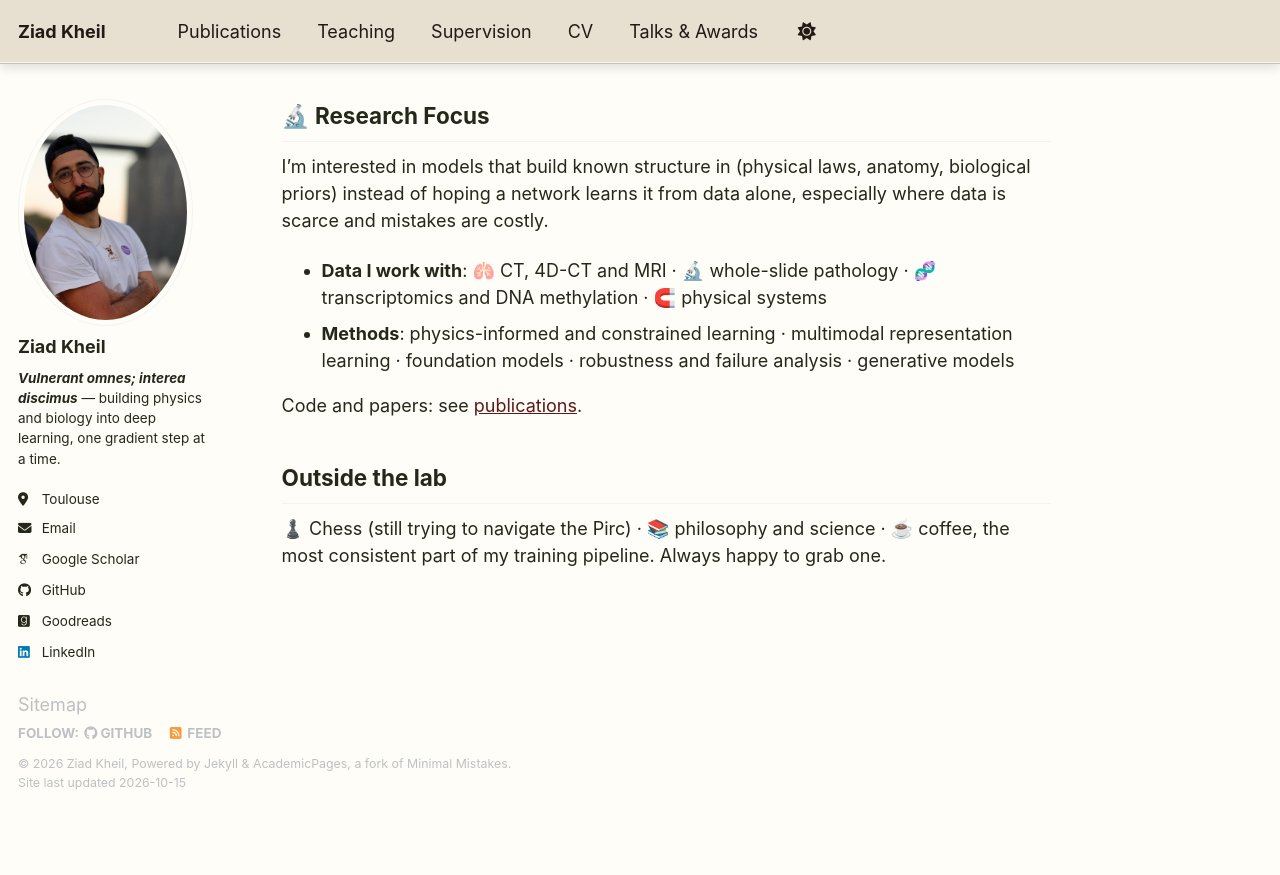
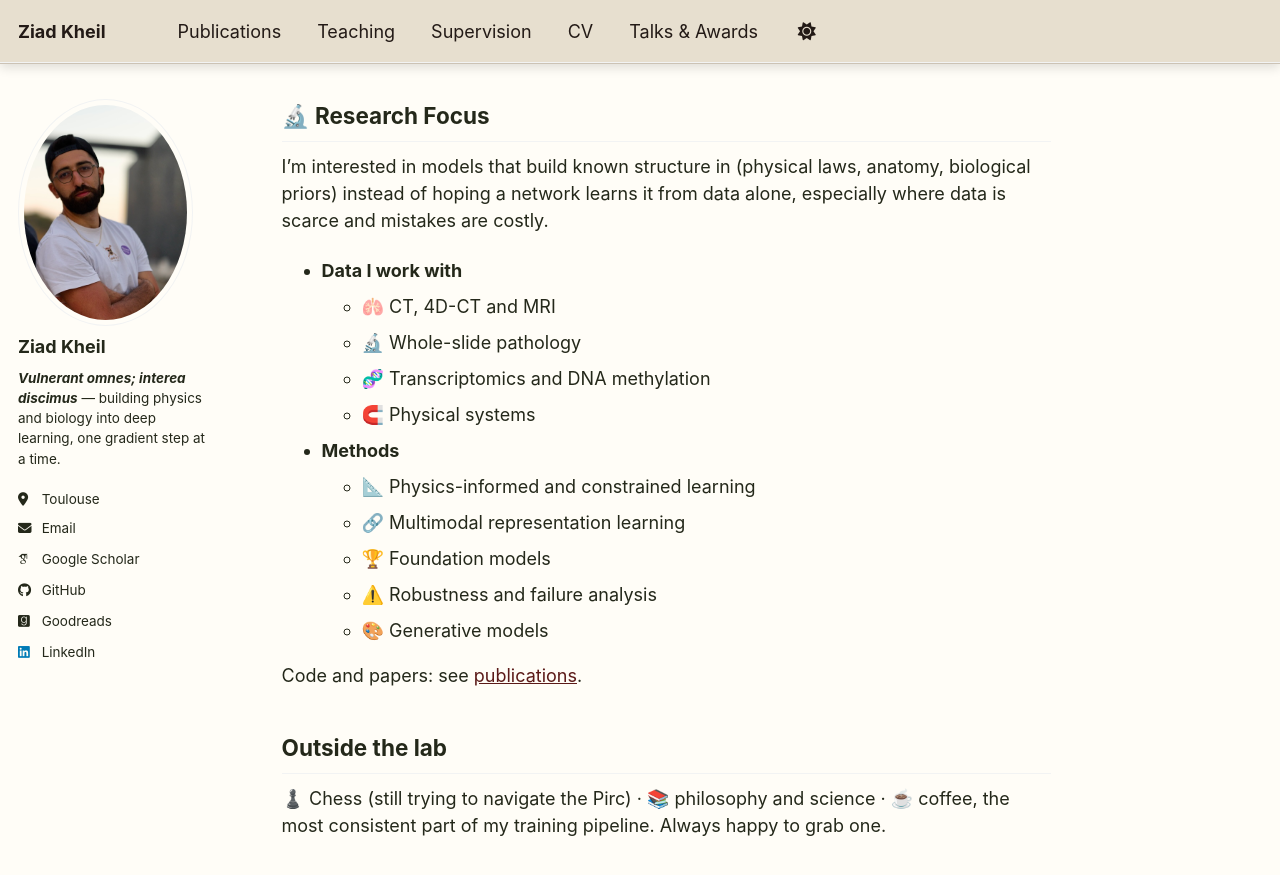
Before and after one commit to Kheil-Z/Kheil-Z.github.io, a Jekyll site: the page built from _pages/about.md, in a window 1280 px wide and 900 px high, scrolled down 442 px. Shown: the top 875 px of the window. Built offline with Jekyll 4.4.1, drawn with Linux system fonts in a browser that asks for light colours; some web fonts are replaced; a script bundle is joined from its source files by our own code; library files that are not in the unit come from our copies; before the commit the page ends 1252 px from its top, so only the background shows below that.

Commit message:
Nest homepage research lists; drop resolved TODO on Talks & Awards
Co-Authored-By: Claude Opus 5.5 <noreply@anthropic.com>

```diff
--- a/_pages/about.md
+++ b/_pages/about.md
@@ -20,8 +20,17 @@ I did my PhD (December 2025) at [IUCT-Oncopole](https://www.iuct-oncopole.fr/) a
 
 I’m interested in models that build known structure in (physical laws, anatomy, biological priors) instead of hoping a network learns it from data alone, especially where data is scarce and mistakes are costly.
 
-- **Data I work with**: 🫁 CT, 4D-CT and MRI · 🔬 whole-slide pathology · 🧬 transcriptomics and DNA methylation · 🧲 physical systems
-- **Methods**: physics-informed and constrained learning · multimodal representation learning · foundation models · robustness and failure analysis · generative models
+- **Data I work with**
+  - 🫁 CT, 4D-CT and MRI
+  - 🔬 Whole-slide pathology
+  - 🧬 Transcriptomics and DNA methylation
+  - 🧲 Physical systems
+- **Methods**
+  - 📐 Physics-informed and constrained learning
+  - 🔗 Multimodal representation learning
+  - 🏆 Foundation models
+  - ⚠️ Robustness and failure analysis
+  - 🎨 Generative models
 
 Code and papers: see [publications](/publications/).
 
```
Also changed, not shown: _pages/other.md (+0 -1 lines).
